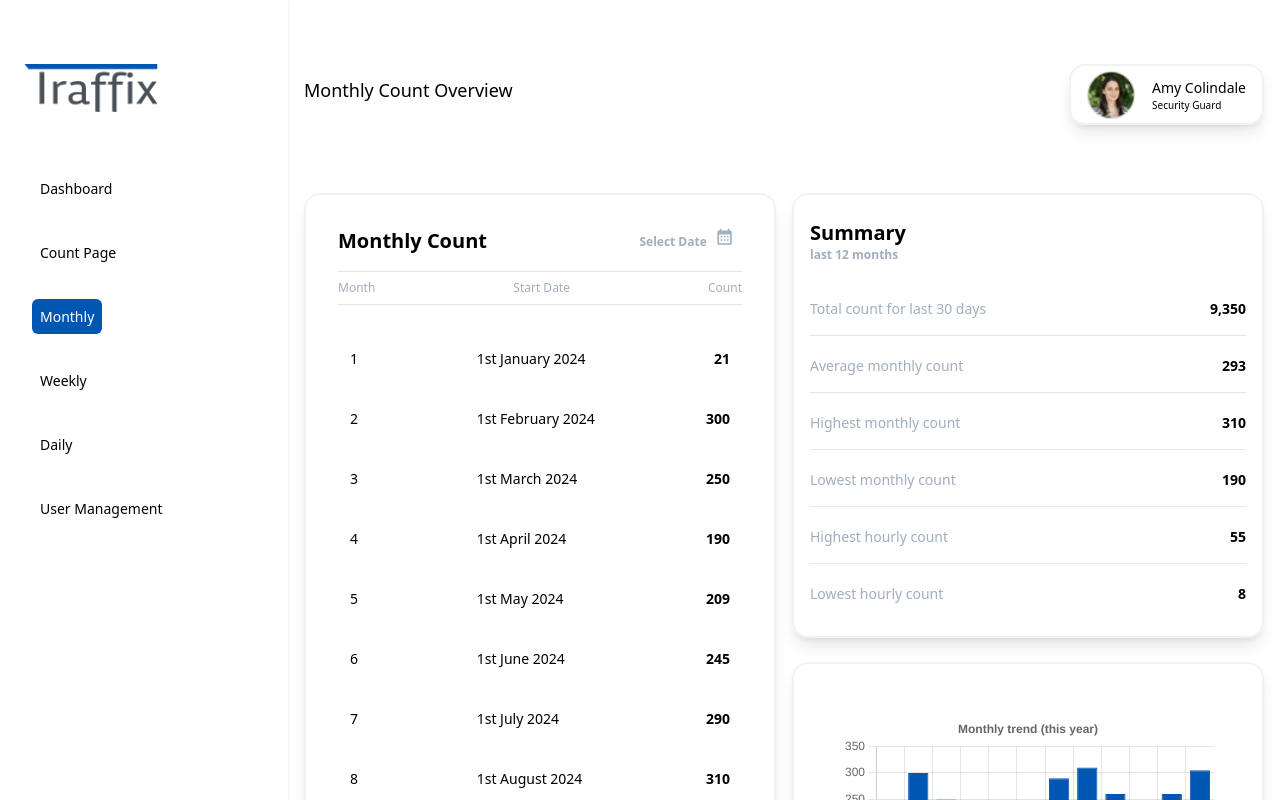
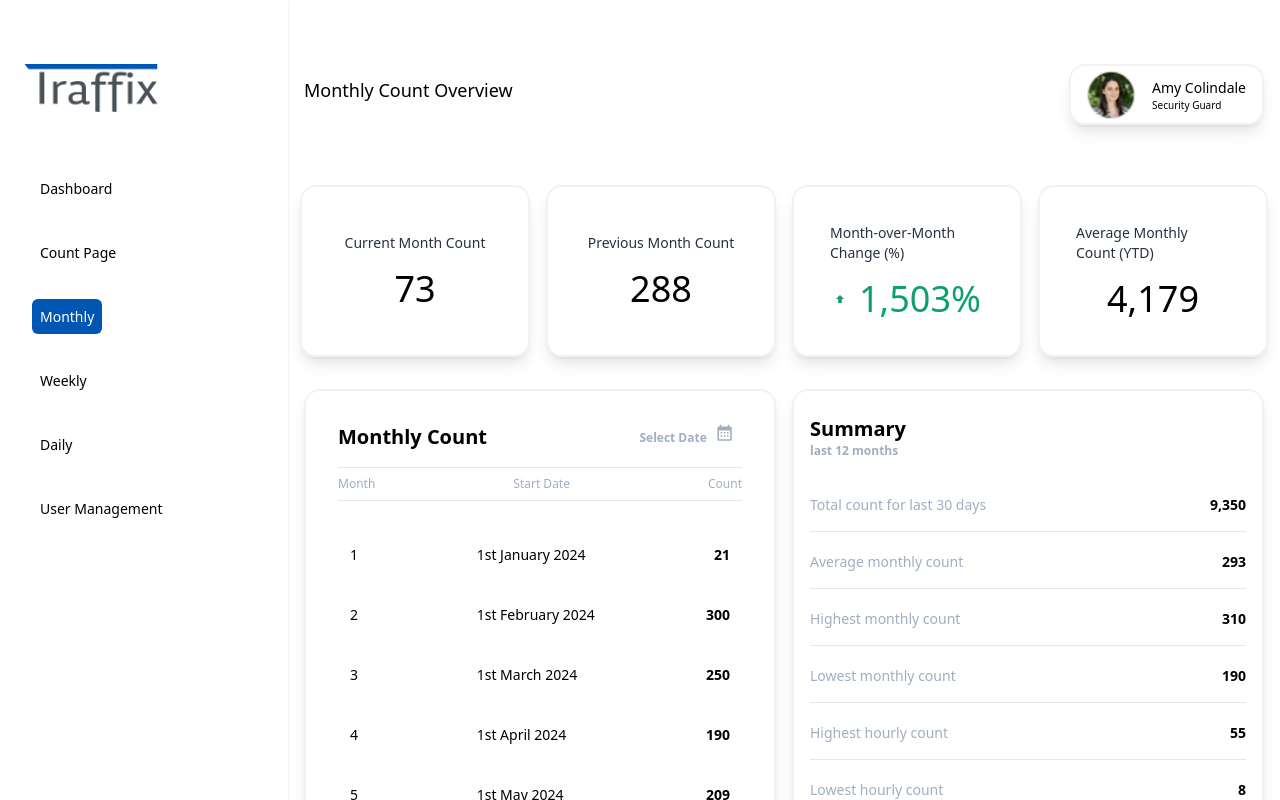
Before and after one commit to Marshall-D/traffix, a Next.js app: page /admin/monthly in a window 1280 px wide. Shown: the top 800 px of the page. Built offline with nearby package versions, Linux system fonts and the light colour scheme.

Commit message:
chore: add kpi stats card to monthly page

```diff
--- a/pages/admin/monthly/index.tsx
+++ b/pages/admin/monthly/index.tsx
@@ -18,6 +18,7 @@ import { monthlyData, monthlySummary } from "@/src/utils/data";
 import MonthlyWeeksCard from "@/src/components/monthly/MonthlyWeeksCard";
 import useMonthlyView from "@/src/hooks/useMonthlyView";
 import dynamic from "next/dynamic";
+import CountStatsCard from "@/src/components/countStatsCard";
 
 const MonthlyPage: React.FC = () => {
   const {
@@ -41,6 +42,21 @@ const MonthlyPage: React.FC = () => {
 
         <div className="mb-36 lg:mb-0 hidden lg:block">
           <DashboardHeader title={title} />
+        </div>
+
+        <div className="m-3">
+          <div className="flex flex-col md:flex-row gap-4 w-full">
+            <CountStatsCard title="Current Month Count" value="73" />
+            <CountStatsCard title="Previous Month Count" value="288" />
+            <CountStatsCard
+              title="Month-over-Month Change (%)"
+              value={1503} // pass a numeric value (1503 → will render "1,503%")
+              isPercentage={true}
+              // optional explicit override: "up" | "down" | "neutral"
+              // trend="up"
+            />{" "}
+            <CountStatsCard title="Average Monthly Count (YTD)" value="4,179" />
+          </div>
         </div>
 
         <div className="flex flex-col lg:flex-row gap-4 mt-5 mx-4 mb-8">
--- a/src/components/countStatsCard/index.tsx
+++ b/src/components/countStatsCard/index.tsx
@@ -1,15 +1,155 @@
+// src/components/countStatsCard/index.tsx
+
 import React, { FC } from "react";
 
 interface Props {
   title?: string;
-  value?: string;
+  value?: string | number | null;
+  /**
+   * When true, value is treated as a percentage. If value is numeric it will be formatted
+   * and a trailing % will be appended. If value is a string that already contains "%",
+   * it will be rendered as-is.
+   */
+  isPercentage?: boolean;
+  /**
+   * Optional explicit trend override. If omitted and isPercentage is true, trend is
+   * inferred from the numeric value: >0 => "up", <0 => "down", 0 => "neutral".
+   */
+  trend?: "up" | "down" | "neutral" | null;
+  /**
+   * Optional className to allow additional styling from parent
+   */
+  className?: string;
 }
 
-const CountStatsCard: FC<Props> = ({ title, value }) => {
+const upArrow = (
+  <svg
+    width="14"
+    height="14"
+    viewBox="0 0 24 24"
+    fill="currentColor"
+    aria-hidden
+    xmlns="http://www.w3.org/2000/svg"
+    className="inline-block"
+  >
+    <path d="M12 5l7 7h-4v7h-6v-7H5l7-7z" />
+  </svg>
+);
+
+const downArrow = (
+  <svg
+    width="14"
+    height="14"
+    viewBox="0 0 24 24"
+    fill="currentColor"
+    aria-hidden
+    xmlns="http://www.w3.org/2000/svg"
+    className="inline-block"
+  >
+    <path d="M12 19l-7-7h4V5h6v7h4l-7 7z" />
+  </svg>
+);
+
+const CountStatsCard: FC<Props> = ({
+  title,
+  value,
+  isPercentage = false,
+  trend: trendProp = null,
+  className = "",
+}) => {
+  // helper to parse numeric value from various inputs (commas, % signs, plus/minus)
+  const parseNumeric = (v?: string | number | null): number | null => {
+    if (v === null || v === undefined || v === "") return null;
+    if (typeof v === "number") return Number.isFinite(v) ? v : null;
+    // remove commas and percent and whitespace
+    const cleaned = String(v).replace(/,/g, "").replace("%", "").trim();
+    // remove trailing plus sign
+    const cleaned2 = cleaned.replace(/\+$/, "");
+    const n = parseFloat(cleaned2);
+    return Number.isNaN(n) ? null : n;
+  };
+
+  // decide trend
+  const numericValue = parseNumeric(value);
+  const inferredTrend =
+    trendProp ??
+    (isPercentage && numericValue !== null
+      ? numericValue > 0
+        ? "up"
+        : numericValue < 0
+        ? "down"
+        : "neutral"
+      : null);
+
+  // color classes for trend
+  const trendColorClass =
+    inferredTrend === "up"
+      ? "text-green-500"
+      : inferredTrend === "down"
+      ? "text-red-500"
+      : "text-black";
+
+  // build the display value
+  let displayValue = "";
+  if (value === null || value === undefined || value === "") {
+    displayValue = "—";
+  } else if (isPercentage) {
+    // if string already contains %, respect it
+    if (typeof value === "string" && value.includes("%")) {
+      displayValue = value;
+    } else if (numericValue !== null) {
+      // format number with up to 2 decimal places if needed, include thousands separators
+      const formatted =
+        Math.abs(numericValue) >= 1000
+          ? numericValue.toLocaleString(undefined, { maximumFractionDigits: 2 })
+          : numericValue.toLocaleString(undefined, {
+              maximumFractionDigits: 2,
+            });
+      displayValue = `${formatted}%`;
+    } else {
+      // fallback to raw string
+      displayValue = String(value);
+      // append % if user didn't include one
+      if (!displayValue.includes("%")) displayValue = `${displayValue}%`;
+    }
+  } else {
+    // non-percentage: display as-is but format numbers nicely
+    if (numericValue !== null) {
+      displayValue = numericValue.toLocaleString();
+    } else {
+      displayValue = String(value);
+    }
+  }
+
   return (
-    <div className="flex flex-col w-full justify-center  items-center rounded-2xl p-9  border-2 border-grey gap-4 shadow-lg hover:bg-grey">
-      <p className="text-sm text-grey-2">{title}</p>{" "}
-      <p className="font-medium text-4xl text-black">{value}</p>{" "}
+    <div
+      className={`flex flex-col w-full justify-center items-center rounded-2xl p-9 border-2 border-grey gap-4 shadow-lg hover:bg-grey ${className}`}
+    >
+      <p className="text-sm text-grey-2">{title}</p>
+
+      <div className="flex items-center gap-3">
+        {/* Arrow (left of value) */}
+        {inferredTrend === "up" && (
+          <span className={`${trendColorClass} flex items-center`}>
+            {upArrow}
+          </span>
+        )}
+        {inferredTrend === "down" && (
+          <span className={`${trendColorClass} flex items-center`}>
+            {downArrow}
+          </span>
+        )}
+
+        <p
+          className={`font-medium text-4xl ${
+            inferredTrend === "up" || inferredTrend === "down"
+              ? `${trendColorClass}`
+              : "text-black"
+          }`}
+        >
+          {displayValue}
+        </p>
+      </div>
     </div>
   );
 };
```
